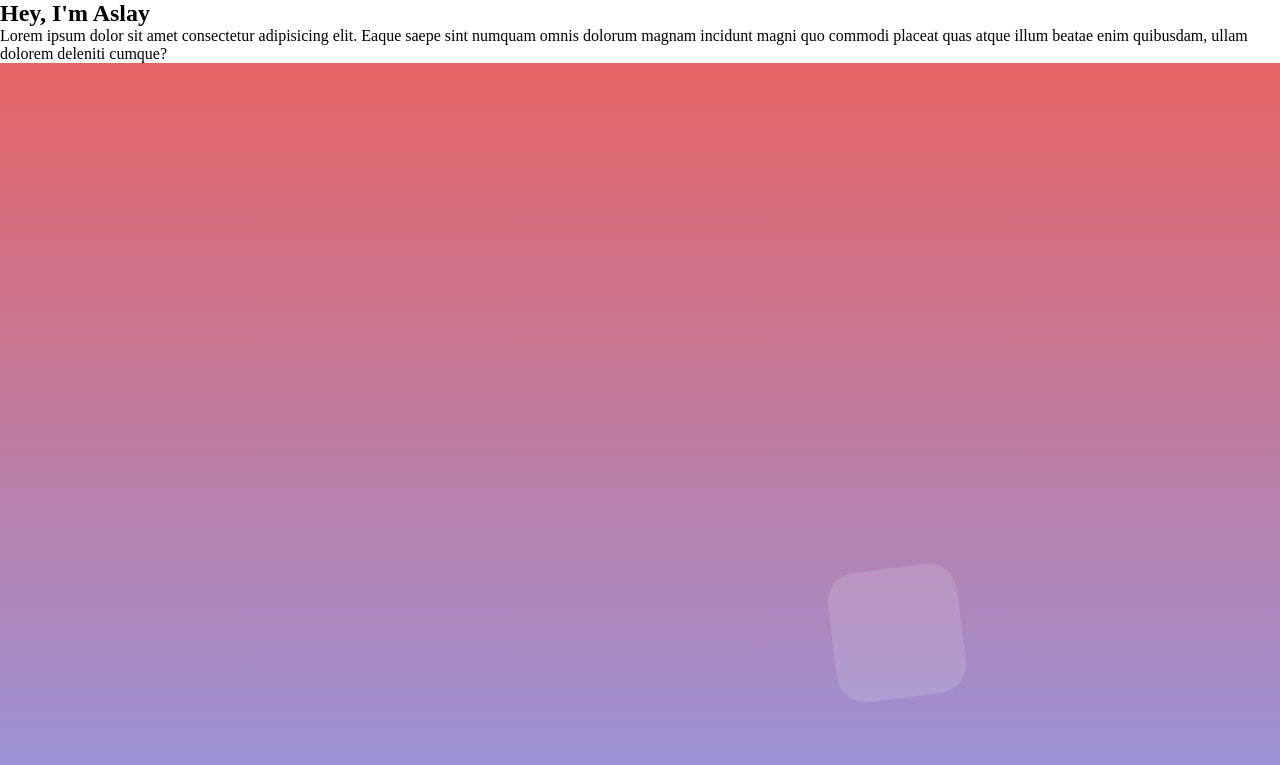
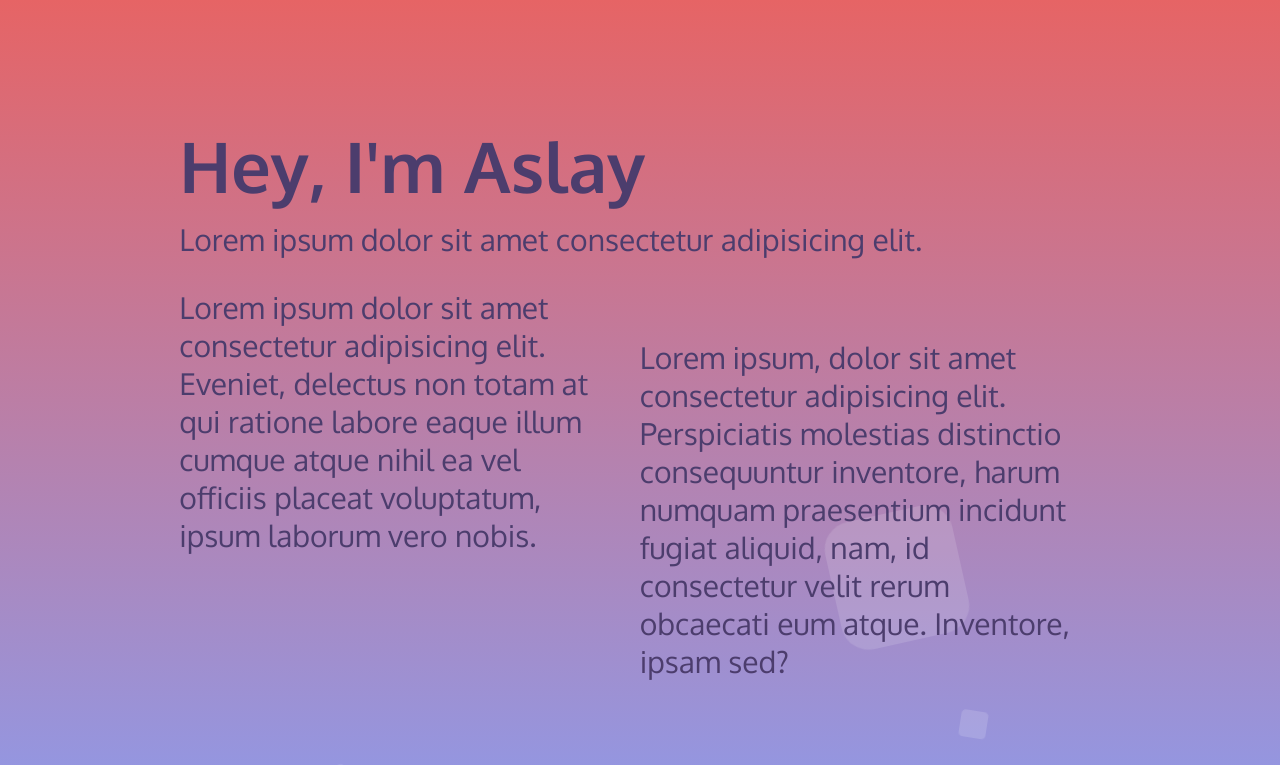
Before and after one commit to aslayclevisson/MyPortfolio, a React (Create React App) app: page / in a window 1280 px wide. Shown: the top 765 px of the page. Built offline with nearby package versions, Linux system fonts and the light colour scheme.

Commit message:
Feature(main): Organization of css and html structure - New font added

```diff
--- a/src/components/AboutMe/AboutMe.jsx
+++ b/src/components/AboutMe/AboutMe.jsx
@@ -8,14 +8,30 @@ function aboutInfo() {
 
   return (
     <section className="container">
-        <div>
+        <div className="AboutMe-description main-description">
+            <div className="WAMI">
                 <h1>Hey, I'm Aslay</h1>
                 <p>
-                Lorem ipsum dolor sit amet consectetur adipisicing elit. Eaque saepe sint numquam omnis dolorum magnam incidunt magni quo commodi placeat quas atque illum beatae enim quibusdam, ullam dolorem deleniti cumque?
+                    Lorem ipsum dolor sit amet consectetur adipisicing elit.
                 </p>
             </div>
-        <div class="background-animate" >
-                <ul class="transition-animate">
+
+            <div className="Grid-description">
+                <div className="AboutMe">
+                    <p>
+                        Lorem ipsum dolor sit amet consectetur adipisicing elit. Eveniet, delectus non totam at qui ratione labore eaque illum cumque atque nihil ea vel officiis placeat voluptatum, ipsum laborum vero nobis.
+                    </p>
+                </div>
+
+                <div className="AboutEx">
+                    <p>
+                        Lorem ipsum, dolor sit amet consectetur adipisicing elit. Perspiciatis molestias distinctio consequuntur inventore, harum numquam praesentium incidunt fugiat aliquid, nam, id consectetur velit rerum obcaecati eum atque. Inventore, ipsam sed?
+                    </p>
+                </div>
+            </div>
+        </div>
+        <div className="background-animate" >
+            <ul className="transition-animate">
                 <li></li>
                 <li></li>
                 <li></li>
--- a/src/components/AboutMe/aboutMe.css
+++ b/src/components/AboutMe/aboutMe.css
@@ -1,15 +1,43 @@
-*{
-    margin: 0px;
-    padding: 0px;
-    box-sizing: border-box;
-    list-style: none;
+.AboutMe-description {
+    display: flex;
+    flex-direction: column;
+    position: absolute;
+    width: 70%;
+    top:50%;
+    z-index: 1;
+    transform: translate(20%, -50%);
+}
+
+.WAMI h1{
+    margin-bottom: 10px;
+    font-size: 7rem;
+}
+
+.Grid-description {
+    display: grid;
+    grid-template-columns: 1fr 1fr;
+    column-gap: 25px;
+    padding-top: 30px;
+    grid-template-areas:
+        'AboutMe AboutEx'
+        'AboutMe AboutEx'
+    ;
+}
+
+.Grid-description .AboutMe {
+    grid-area: AboutMe;
+    margin-bottom: 5rem;
+}
+.Grid-description .AboutEx {
+    grid-area: AboutEx;
+    margin-top: 5rem;
 }
 
 .background-animate{
   background: linear-gradient(#e66465, #9198e5);
   position: relative;
   height:100vh;
-  width: 100%;
+  width: 100vw;
   min-height: 500px;
 }
 
--- a/src/index.js
+++ b/src/index.js
@@ -1,6 +1,7 @@
 import React from "react";
 import ReactDOM from "react-dom";
 import App from "./App";
+import "./global.css";
 
 ReactDOM.render(
   <React.StrictMode>
```
Lines whose indentation alone changed are shown as unchanged.
